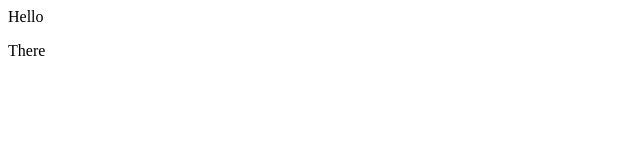
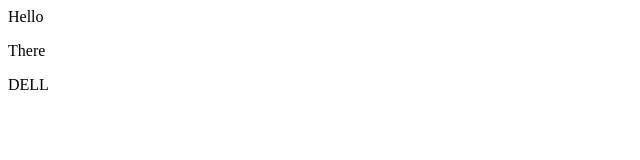
Before and after one commit to ksharonkamal/demo-repo, a plain HTML site: page index.html in a window 1280 px wide. Shown: the full height of the page, 0-640 px from the left. Drawn offline with Linux system fonts and the light colour scheme.

Commit message:
added DELL

```diff
--- a/index.html
+++ b/index.html
@@ -1,2 +1,3 @@
 <div>Hello</div>
 <p>There</p>
+<p>DELL</p>
```
